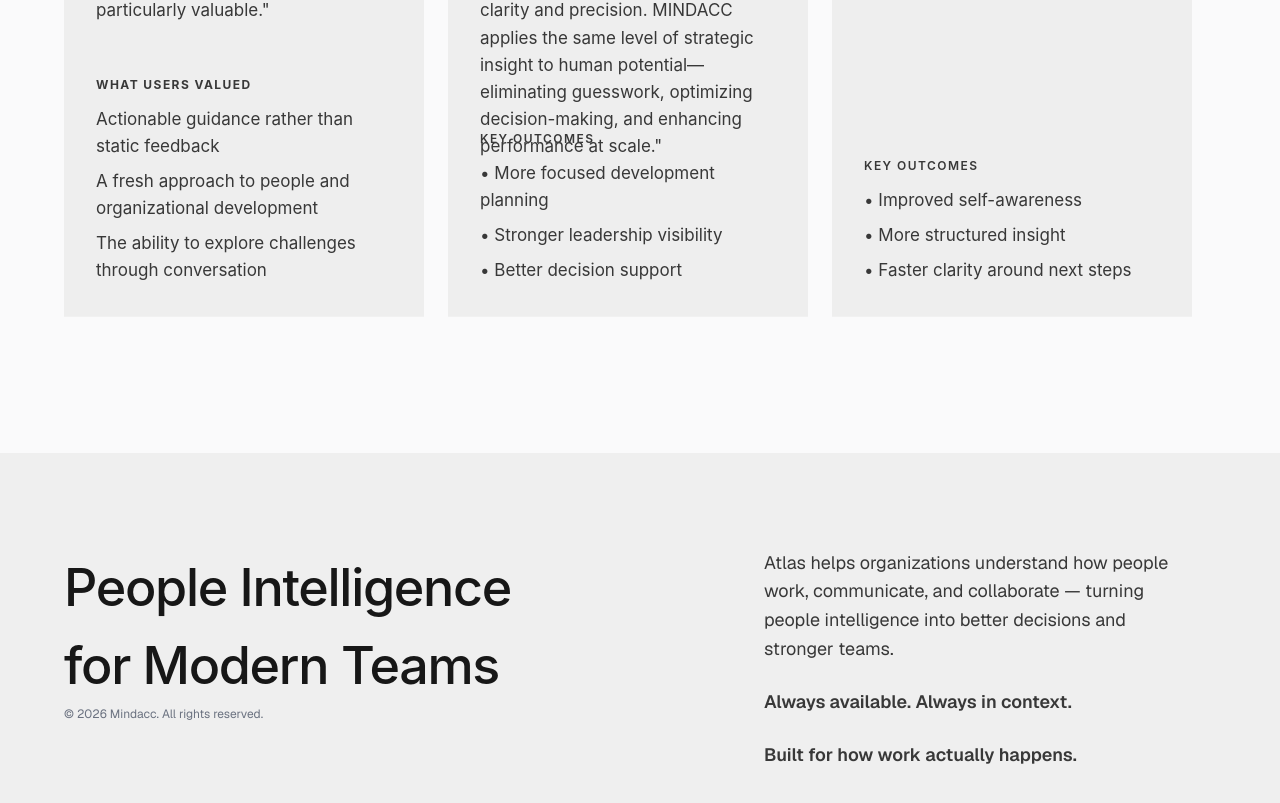
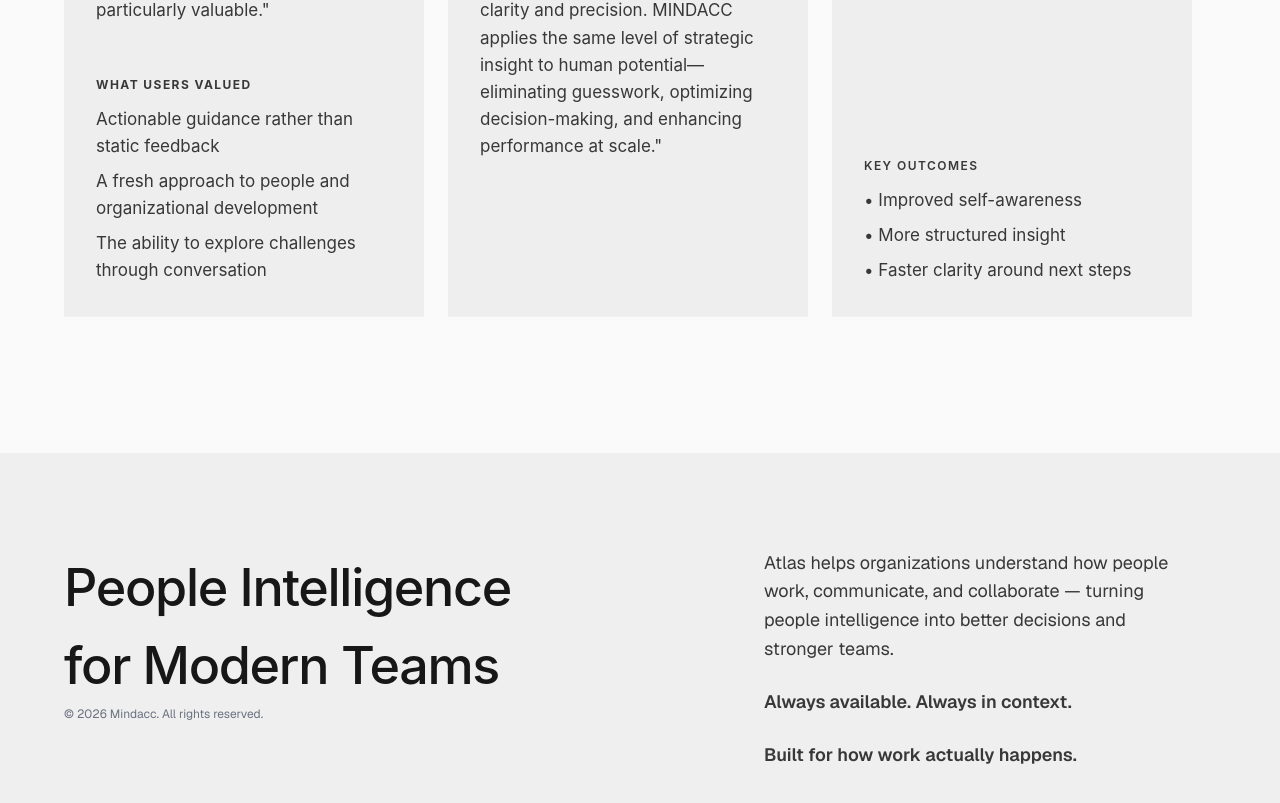
Before and after one commit to martamindacc/v0-Atlas-website-, a Next.js app: page / in a window 1280 px wide. Shown: the part 3860-4663 px from the top of the page. Built offline with nearby package versions, Linux system fonts and the light colour scheme.

Commit message:
refactor: remove key outcomes section from page
Removed the section detailing key outcomes for focused development planning.

```diff
--- a/app/page.tsx
+++ b/app/page.tsx
@@ -402,16 +402,6 @@ export default function Home() {
                   "As a Senior Engineer supporting NASA's Artemis Program, I see firsthand how structured intelligence drives high-stakes decisions with clarity and precision. MINDACC applies the same level of strategic insight to human potential—eliminating guesswork, optimizing decision-making, and enhancing performance at scale."
                 </p>
               </div>
-              <div className="mt-auto">
-                <p className="text-[11px] md:text-[12px] uppercase tracking-[0.12em] font-semibold text-[#383838] mb-3" style={{ fontFamily: "Inter, sans-serif" }}>
-                  Key Outcomes
-                </p>
-                <ul className="space-y-2 text-[15px] md:text-[17px] leading-[1.6] text-[#383838]" style={{ fontFamily: "Inter, sans-serif" }}>
-                  <li>• More focused development planning</li>
-                  <li>• Stronger leadership visibility</li>
-                  <li>• Better decision support</li>
-                </ul>
-              </div>
             </div>
 
             {/* Card 3 */}
```
